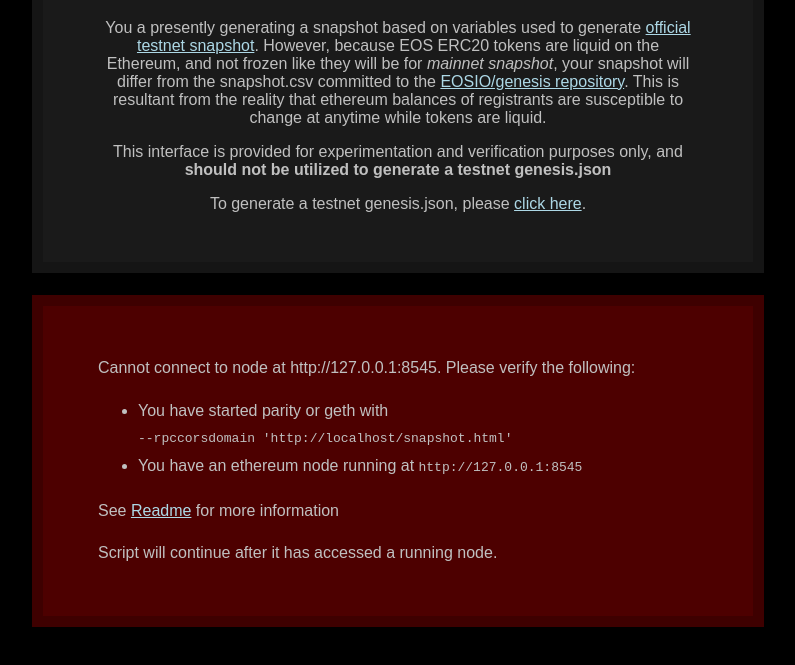
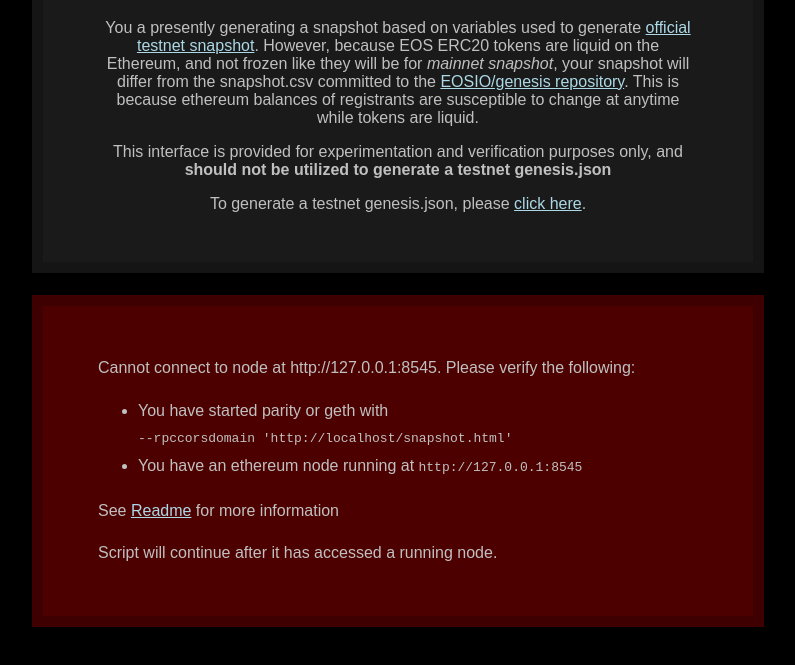
Before and after one commit to fiattt/genesis, a website: page snapshot.html in a window 1280 px wide. Shown: the part 127-792 px from the top of the page, without its empty margins (242-1037 px from the left). Drawn offline with Linux system fonts and the light colour scheme; no server answers.

Commit message:
better wording

```diff
--- a/snapshot.html
+++ b/snapshot.html
@@ -9,7 +9,7 @@
 <body>
 <div class="testnet-message wrapper">
   <h1>Attention</h1>
-  <p>You a presently generating a snapshot based on variables used to generate <a href="snapshot.csv">official testnet snapshot</a>. However, because EOS ERC20 tokens are liquid on the Ethereum, and not frozen like they will be for <em>mainnet snapshot</em>, your snapshot will differ from the snapshot.csv committed to the <a target="_blank" href="https://github.com/eosio/genesis">EOSIO/genesis repository</a>. This is resultant from the reality that ethereum balances of registrants are susceptible to change at anytime while tokens are liquid.</p>
+  <p>You a presently generating a snapshot based on variables used to generate <a href="snapshot.csv">official testnet snapshot</a>. However, because EOS ERC20 tokens are liquid on the Ethereum, and not frozen like they will be for <em>mainnet snapshot</em>, your snapshot will differ from the snapshot.csv committed to the <a target="_blank" href="https://github.com/eosio/genesis">EOSIO/genesis repository</a>. This is because ethereum balances of registrants are susceptible to change at anytime while tokens are liquid.</p>
   <p>This interface is provided for experimentation and verification purposes only, and <strong>should not be utilized to generate a testnet genesis.json</strong></p>
   <p>To generate a testnet genesis.json, please <a href="./genesis.html">click here</a>.</p>
 </div>
```
